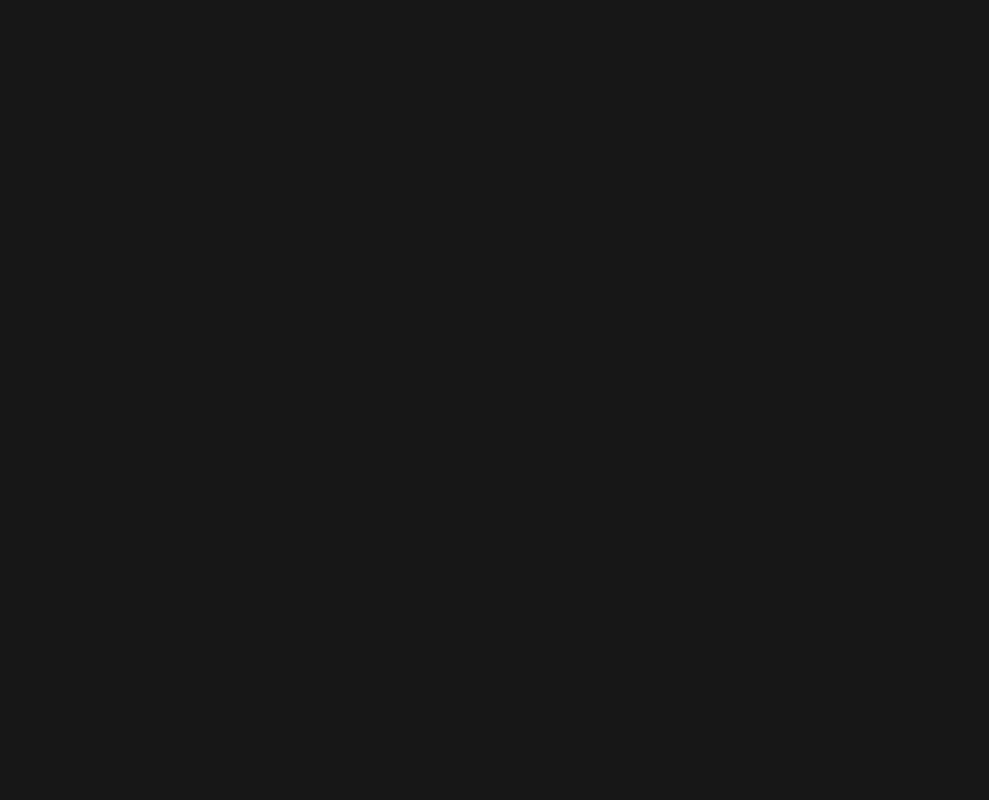
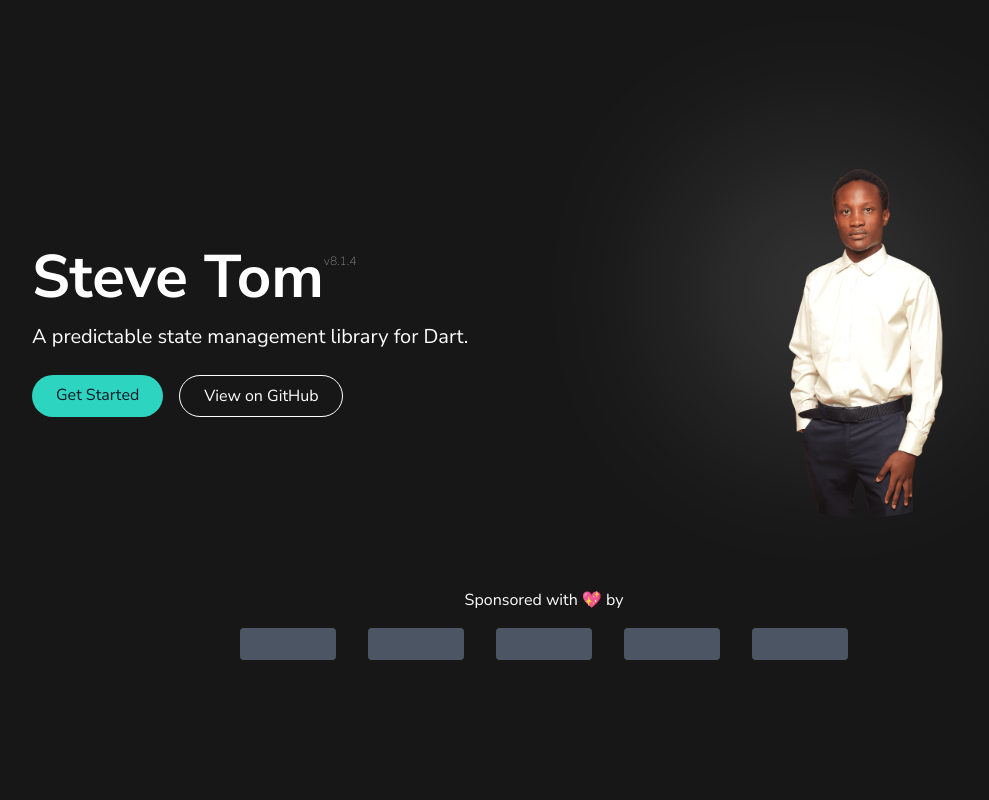
Before and after one commit to Raccoon254/svelte-portfolio, a SvelteKit app: page / in a window 1280 px wide. Shown: the top 800 px of the page, without its empty margins (96-1085 px from the left). Built offline with nearby package versions, Linux system fonts and the light colour scheme.

Commit message:
--configure nunito sans

```diff
--- a/src/app.css
+++ b/src/app.css
@@ -1,13 +1,12 @@
 @import '@fontsource/fira-mono';
-@import url('https://fonts.googleapis.com/css2?family=Inter:wght@100..900&display=swap');
+@import url('https://fonts.googleapis.com/css2?family=Nunito+Sans:ital,opsz,wght@0,6..12,200..1000;1,6..12,200..1000&display=swap');
 
 @tailwind base;
 @tailwind components;
 @tailwind utilities;
 
 :root {
-	--font-body: Arial, -apple-system, BlinkMacSystemFont, 'Segoe UI', Roboto, Oxygen, Ubuntu,
-		Cantarell, 'Open Sans', 'Helvetica Neue', sans-serif;
+	--font-body: 'Nunito Sans', sans-serif;
 	--font-mono: 'Fira Mono', monospace;
 	--color-bg-0: rgb(202, 216, 228);
 	--color-bg-1: hsl(209, 36%, 86%);
@@ -27,6 +26,7 @@
 	background-attachment: fixed;
 	background-color: var(--color-text);
 	background-size: 100vw 100vh;
+	font: 1rem/1.5 var(--font-body);
 }
 
 .app{
--- a/src/routes/+page.svelte
+++ b/src/routes/+page.svelte
@@ -1,20 +1,73 @@
 <script lang="ts">
 	import { onMount } from 'svelte';
     onMount(() => {
+        // Any necessary onMount logic can go here
     });
 </script>
 
 <svelte:head>
-	<title>Steve Tom | Applied Computer Science Student & Self-Taught Developer</title>
-	<meta name="description" content="Steve Tom alias Raccoon254 - Graduate from Chuka University, specializing in Applied Computer Science. Experienced in YouTube, online courses, computer engineering, networking, Python, PHP, JavaScript, and Kotlin for Android Studio." />
-	<link rel="stylesheet" type="text/css" href="https://cdn.jsdelivr.net/gh/devicons/devicon@latest/devicon.min.css" />
-	<link rel="stylesheet" href="https://cdnjs.cloudflare.com/ajax/libs/font-awesome/5.15.3/css/all.min.css" />
+	<title>Bloc - A predictable state management library for Dart</title>
+	<meta name="description" content="Bloc is a predictable state management library for Dart." />
+	<link href="https://cdn.jsdelivr.net/npm/tailwindcss@2.2.19/dist/tailwind.min.css" rel="stylesheet">
 </svelte:head>
 
-<main class="bg-[] h-screen">
+<main class="h-screen text-white flex flex-col justify-center items-center p-8">
+    <div class="max-w-5xl w-full">
+        <div class="flex justify-between items-center mb-12">
+            <div>
+                <div class="flex items-center mb-2">
+									<h1 class="text-6xl font-bold mb-2">Steve Tom</h1>
+									<span class="text-xs pb-10 opacity-50 font-thin">v8.1.4</span>
+								</div>
+                <p class="text-xl mb-6">A predictable state management library for Dart.</p>
+                <div class="flex space-x-4">
+                    <a href="#" class="bg-teal-400 text-gray-900 px-6 py-2 rounded-full hover:bg-teal-300 transition duration-300">
+                        Get Started
+                    </a>
+                    <a href="#" class="bg-transparent border border-white px-6 py-2 rounded-full hover:bg-white hover:text-gray-900 transition duration-300">
+                        View on GitHub
+                    </a>
+                </div>
+            </div>
+            <div class="w-96 h-96 relative">
+							<!-- Gradient behind the image  -->
+								<section class="z-0 radial-gradient"></section>
+                <img class="z-10 user-image" src="/steve-tom-half-image.png" alt="Bloc logo" />
+            </div>
+        </div>
 
+        <div class="mt-16">
+            <p class="text-center mb-4">Sponsored with 💖 by</p>
+            <div class="flex justify-center space-x-8">
+                <!-- Replace these divs with actual sponsor logos or names -->
+                <div class="w-24 h-8 bg-gray-600 rounded"></div>
+                <div class="w-24 h-8 bg-gray-600 rounded"></div>
+                <div class="w-24 h-8 bg-gray-600 rounded"></div>
+                <div class="w-24 h-8 bg-gray-600 rounded"></div>
+                <div class="w-24 h-8 bg-gray-600 rounded"></div>
+            </div>
+        </div>
+    </div>
 </main>
 
 <style>
+    .radial-gradient {
+				top: 0;
+				left: 0;
+				width: 300px;
+				height: 300px;
+				background: radial-gradient(circle, rgba(255, 255, 255, 0.4) 0%, rgba(255, 255, 255, 0) 70%);
+				/* Blur */
+				filter: blur(100px);
+				z-index: 700;
+		}
+		.user-image {
+				border-radius: 50%;
+				z-index: 800;
+				position: absolute;
+				top: 50%;
+				left: 50%;
+				transform: translate(-50%, -50%);
 
+		}
 </style>
```
